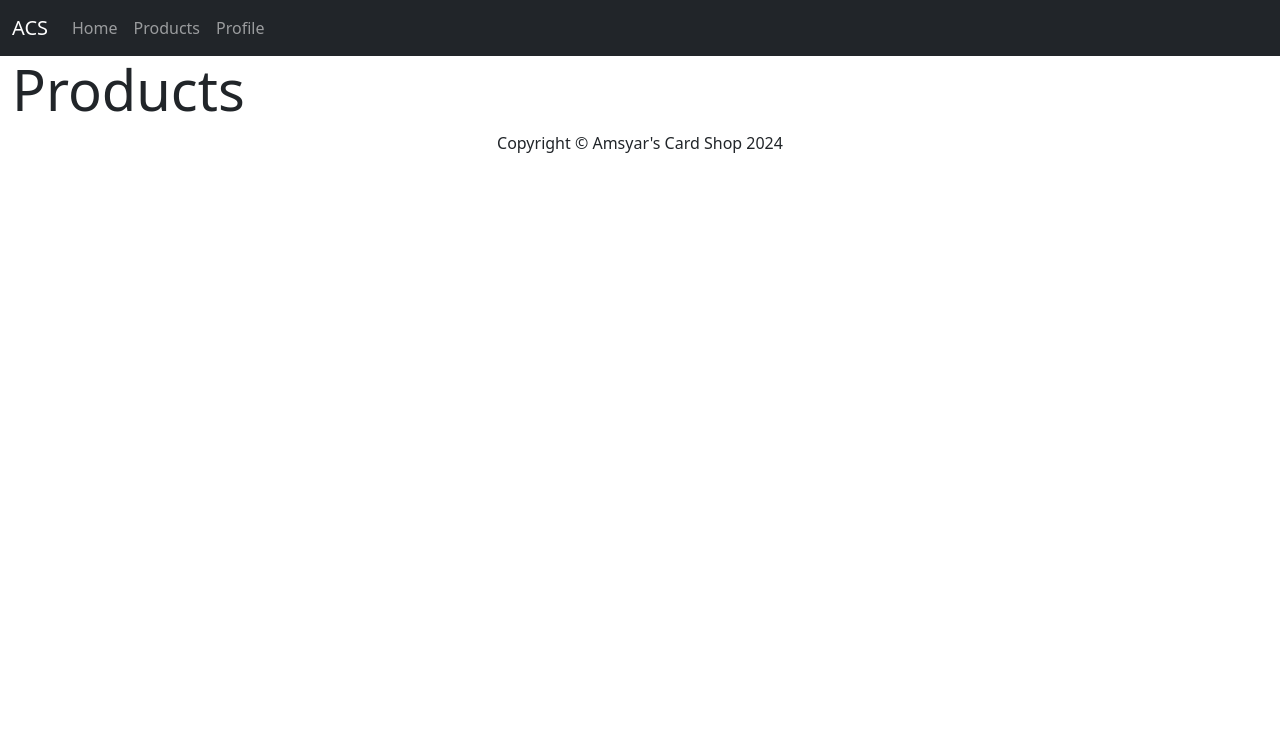
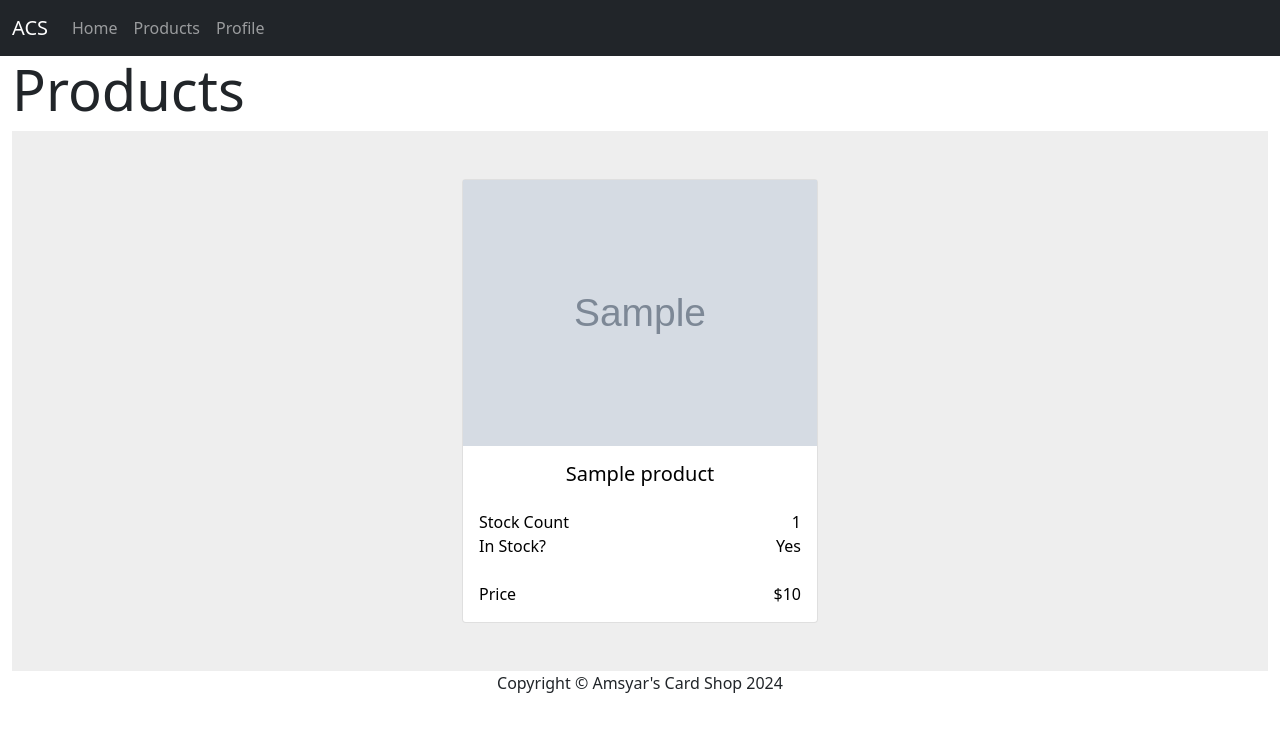
Before and after one commit to bladeacer/ACS, a Flask app: template nick/templates/customerProducts.html in a window 1280 px wide. Shown: the top 732 px of the page. Run offline with Flask 3, Linux system fonts and the light colour scheme; the template is opened without the code that fills it: most values are stand-ins (such as "Sample title", 1, 10 or a date in 2020); grey boxes marked "Sample" are stand-in pictures; some libraries are stand-ins or nearby versions.

Commit message:
Integrated user homepage after login

```diff
--- a/nick/__init__.py
+++ b/nick/__init__.py
@@ -205,7 +205,7 @@ def customer_login():
         if not matching_passwords(customer_login_form.password.data, customer.get_password()):
             return render_template('customerLogin.html', form=CustomerForm(), error=login_error)
         session["user_id"] = customer.get_user_id()
-        # return redirect(url_for("customer_products"))
+        return redirect(url_for("customer_home"))
         # TODO: Render product page and all
 
 
@@ -245,7 +245,7 @@ def customer_register():
             mailing_address=customer_register_form.mailing_address.data,
             referral=customer_register_form.referral.data
         )
-        customer_dict[new_user_id] = customer
+        customer_dict[str(new_user_id)] = customer
         user_db["Customer"] = customer_dict
         user_db["Last ID Used"] = [new_user_id, new_customer_id, user_db["Last ID Used"][2]]
     return redirect(url_for('customer_login'))
@@ -258,25 +258,27 @@ def customer_profile():
     if request.method == 'POST' and customer_profile_form.validate():
         with shelve.open('user.db', 'c') as user_db:
             customer_dict = user_db['Customer']
-            customer = customer_dict.get(session_user_id)
+            customer = customer_dict.get(str(session_user_id))
             customer.set_name(customer_profile_form.name.data)
             customer.set_email(customer_profile_form.email.data)
             customer.set_gender(customer_profile_form.gender.data)
             customer.set_phone_number(customer_profile_form.phone_number.data)
             customer.set_mailing_address(customer_profile_form.mailing_address.data)
-            customer_dict[session_user_id] = customer
+            customer_dict[str(session_user_id)] = customer
             user_db['Customer'] = customer_dict
-        return render_template('customerProfile.html', form=customer_profile_form, saved_message='Saved Changes')
+        saved_message = 'Saved Changes'
     else:
-        with shelve.open('user.db', 'c') as user_db:
+        with shelve.open('user.db', 'r') as user_db:
             customer_dict = user_db['Customer']
-            customer = customer_dict[session_user_id]
+            customer = customer_dict.get(str(session_user_id))
             customer_profile_form.name.data = customer.get_name()
             customer_profile_form.email.data = customer.get_email()
             customer_profile_form.gender.data = customer.get_gender()
             customer_profile_form.phone_number.data = customer.get_phone_number()
             customer_profile_form.mailing_address.data = customer.get_mailing_address()
-        return render_template('customerProfile.html', form=customer_profile_form)
+            saved_message = ""
+    return render_template('customerProfile.html', form=customer_profile_form,
+                           saved_message=saved_message)
 
 
 @app.route('/customerChangePassword', methods=['GET', 'POST'])
@@ -302,6 +304,25 @@ def customer_change_password():
             user_db['Customer'] = customer_dict
         return redirect(url_for('customer_profile'))
     return render_template('customerChangePassword.html', form=change_password_form)
+
+
+@app.route("/customerHome")
+def customer_home():
+    return render_template("customerHome.html")
+
+
+@app.route("/customerProducts")
+def customer_products():
+    with shelve.open("user.db", "r") as user_db:
+        product_list = []
+        count = 0
+        for product in user_db["Product"].values():
+            product.set_price(f"{float(product.get_price()):.2f}")
+            product_list.append(product)
+
+            count += 1
+    return render_template('customerProducts.html', count=count, product_list=product_list,
+                           message=_get_alert_msg(), sh_msg=_get_sh_msg())
 
 
 @app.route('/inputCustomer', methods=["GET", "POST"])
@@ -552,7 +573,7 @@ def create_customer():
                 mailing_address=customer_register_form.mailing_address.data,
                 referral=customer_register_form.referral.data
             )
-            customer_dict[new_user_id] = customer
+            customer_dict[str(new_user_id)] = customer
             user_db["Customer"] = customer_dict
             user_db["Last ID Used"] = [new_user_id, new_customer_id, user_db["Last ID Used"][2]]
         return redirect(url_for("retrieve_customer", referral_route="create_customer"))
--- /dev/null
+++ b/nick/templates/customerHome.html
@@ -0,0 +1,2 @@
+{% extends "customer_base.html" %}
+{% block title %}Amsyar's Card Shop - Homepage{% endblock %}
--- a/nick/templates/customerProducts.html
+++ b/nick/templates/customerProducts.html
@@ -1,10 +1,45 @@
 {% extends "customer_base.html" %}
-{% block title %}User database - Home{% endblock %}
+{% block title %}Amsyar's Card Shop - Products{% endblock %}
 
 {% block content %}
 {% from "includes/_acs_formHelper.html" import render_field %}
 
 <h1 class="display-4">Products</h1>
-
-
+    {% for product in product_list %}
+    <section style="background-color: #eee;">
+  <div class="container py-5">
+    <div class="row justify-content-center">
+      <div class="col-md-8 col-lg-6 col-xl-4">
+        <div class="card text-black">
+          {% set path = url_for('uploaded_file', filename=product.get_filename()) %}
+            <img src="{{ path }}" alt="Product Image" class="img-fluid">
+          <div class="card-body">
+            <div class="text-center">
+              <h5 class="card-title">{{product.get_name()}}</h5>
+              <p class="text-muted mb-4">{{product.get_description()}}</p>
+            </div>
+            <div>
+              <div class="d-flex justify-content-between">
+                <span>Stock Count</span><span>{{product.get_count()}}</span>
+              </div>
+              <div class="d-flex justify-content-between">
+                <span>In Stock?</span><span>
+                  {% if product.get_is_stock() %}
+                        Yes
+                    {% else: %}
+                        No
+                    {% endif %}
+              </span>
+              </div>
+            </div>
+            <div class="d-flex justify-content-between total font-weight-bold mt-4">
+              <span>Price</span><span>${{product.get_price()}}</span>
+            </div>
+          </div>
+        </div>
+      </div>
+    </div>
+  </div>
+</section>
+{% endfor %}
 {% endblock %}
```
Also changed, not shown: nick/templates/pageNotFound.html (deleted, +0 -11 lines), 3 other files.
